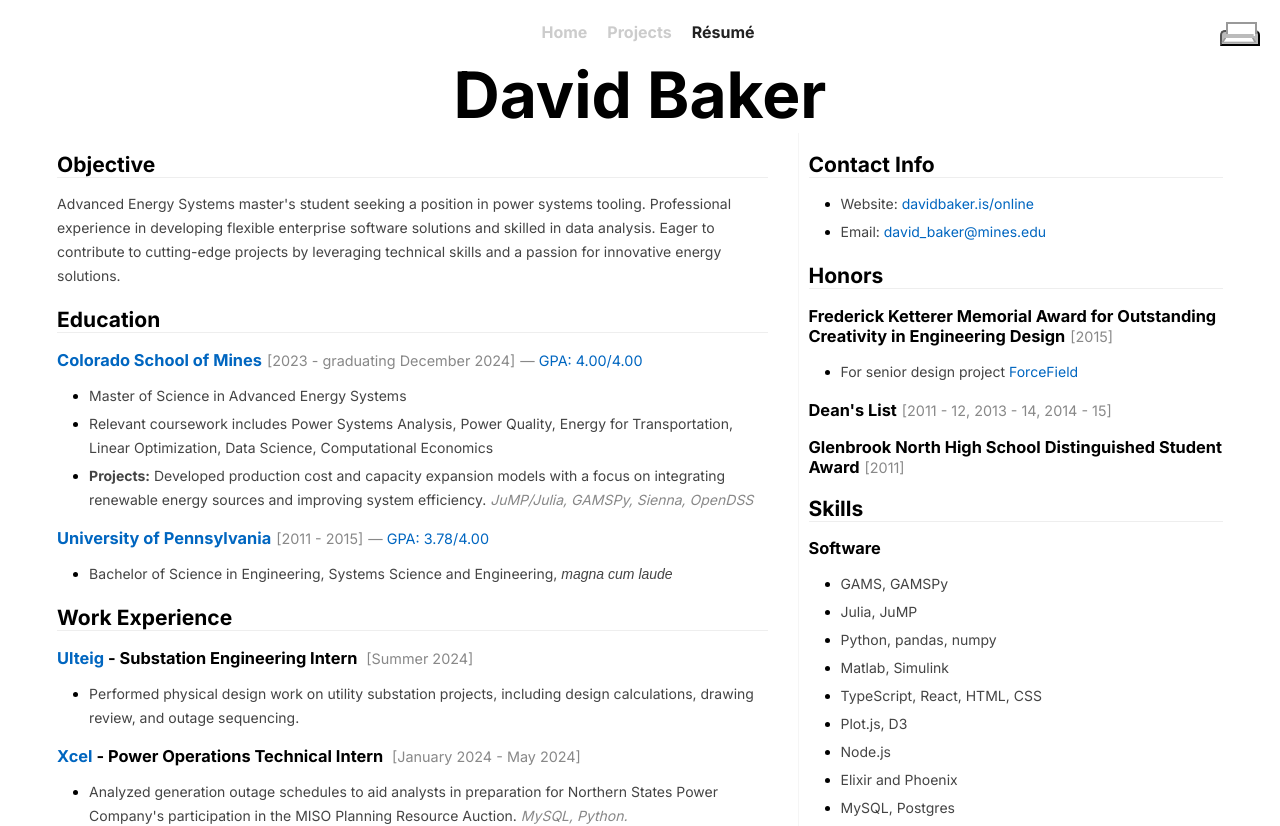
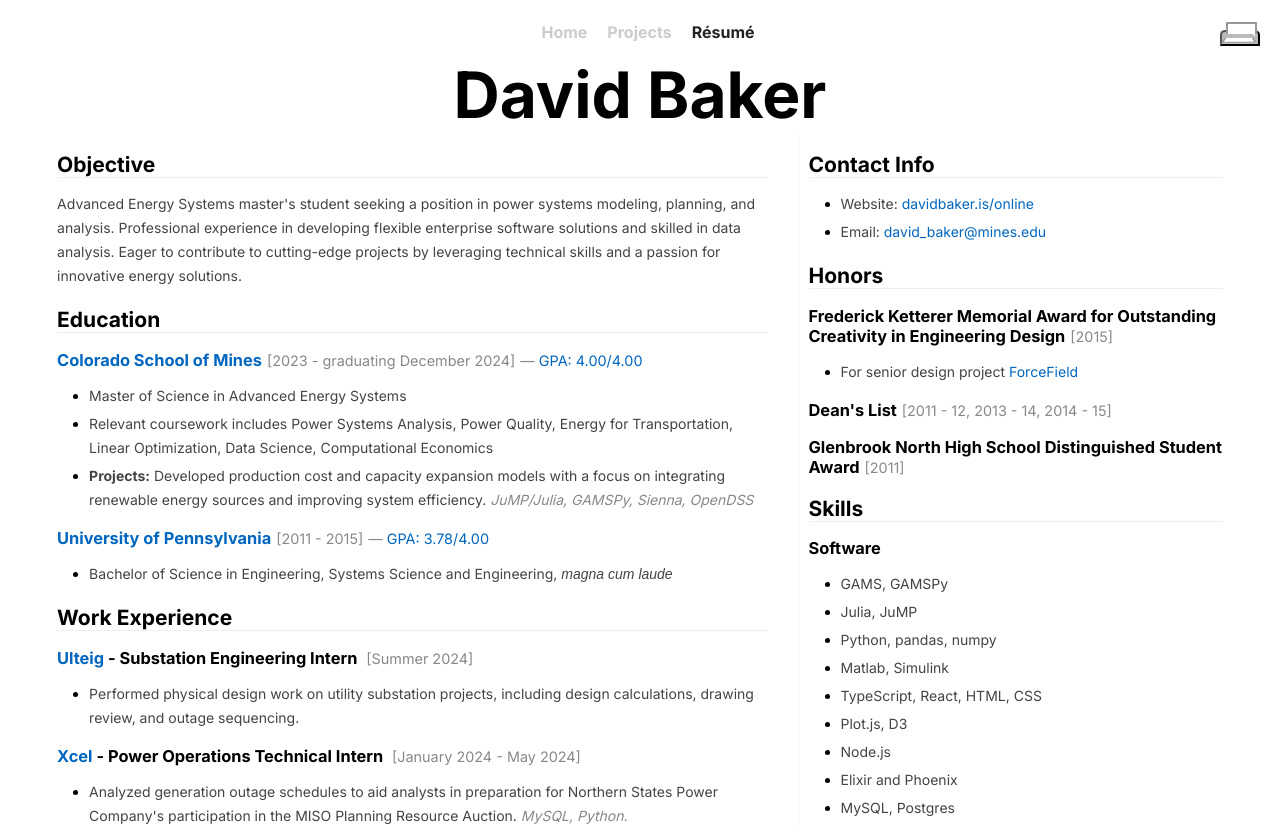
Before and after one commit to davvidbaker/davidbaker-is-next, a Next.js app: page /looking-for-work in a window 1280 px wide. Shown: the top 826 px of the page. Built offline with nearby package versions, Linux system fonts and the light colour scheme.

Commit message:
fix resume objective

```diff
--- a/src/app/(main)/looking-for-work/base.tsx
+++ b/src/app/(main)/looking-for-work/base.tsx
@@ -303,7 +303,7 @@ interface Props {
 }
 
 const baseObjective = `
-Advanced Energy Systems master's student seeking a position in power systems tooling.
+Advanced Energy Systems master's student seeking a position in power systems modeling, planning, and analysis.
 Professional experience in developing flexible enterprise software solutions and skilled in data analysis.
 Eager to contribute to cutting-edge projects by leveraging technical skills and a passion for innovative energy solutions.`
 
```
